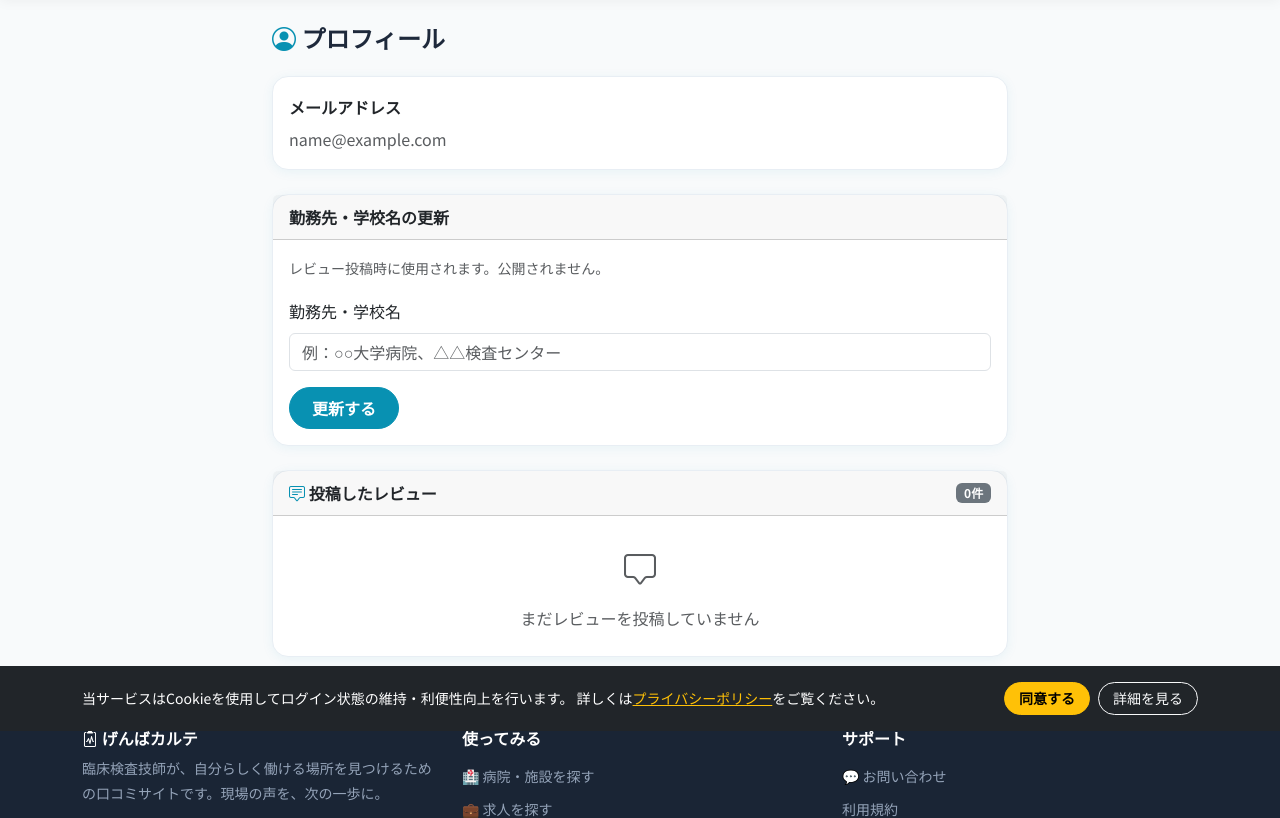
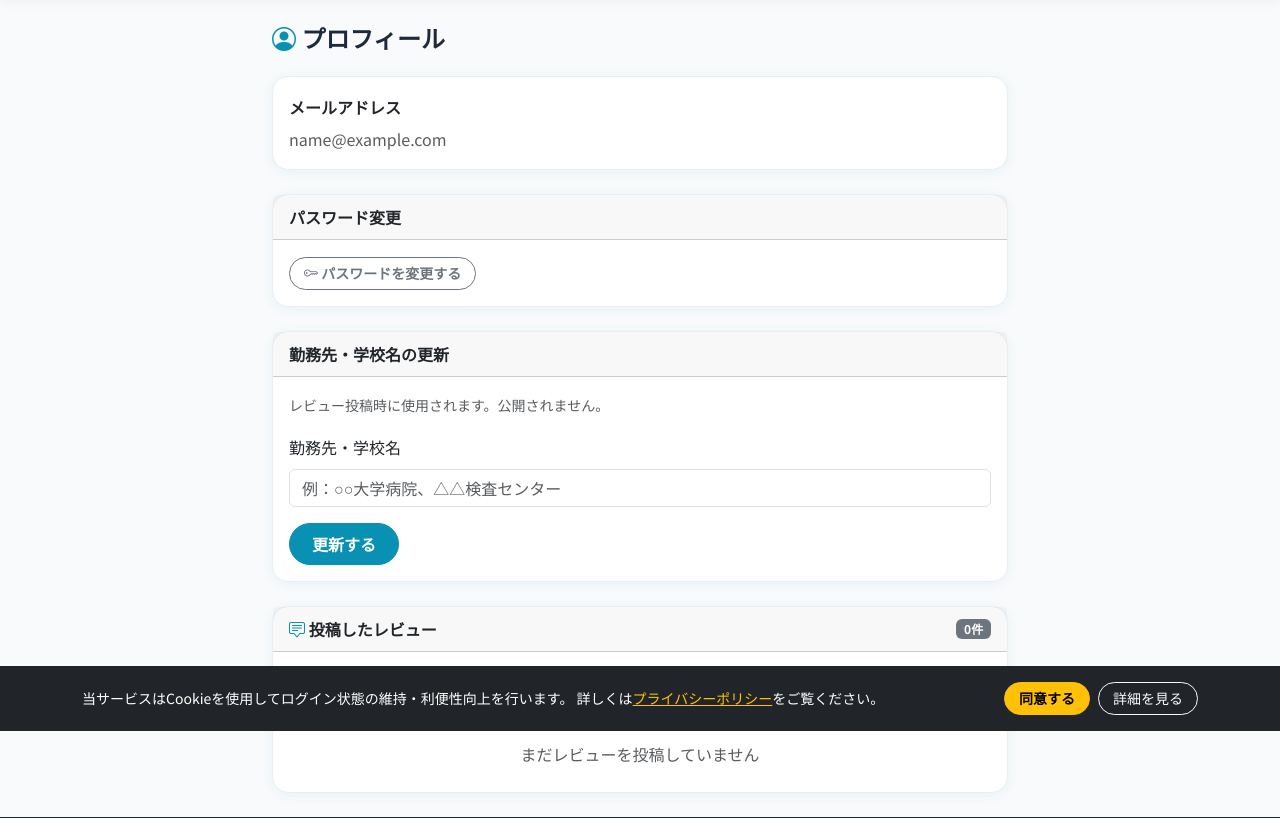
Before and after one commit to hrttkd1006-prog/genba-karte, a Django app: page /profile/ in a window 1280 px wide. Shown: the part 69-887 px from the top of the page. Run offline with Django 5.2, Linux system fonts and the light colour scheme; the visitor is signed in with stand-in values (Sample User, id 1); data that the repository does not hold is empty; some libraries are stand-ins or nearby versions.

Commit message:
feat: プロフィールにパスワード変更リンクを追加
Co-Authored-By: Claude Sonnet 4.6 <noreply@anthropic.com>

```diff
--- a/templates/accounts/profile.html
+++ b/templates/accounts/profile.html
@@ -12,6 +12,15 @@
       <div class="card-body">
         <p class="mb-1"><strong>メールアドレス</strong></p>
         <p class="text-muted mb-0">{{ user.email }}</p>
+      </div>
+    </div>
+
+    <div class="card mb-4">
+      <div class="card-header fw-bold">パスワード変更</div>
+      <div class="card-body">
+        <a href="{% url 'account_change_password' %}" class="btn btn-outline-secondary btn-sm">
+          <i class="bi bi-key"></i> パスワードを変更する
+        </a>
       </div>
     </div>
 
```
